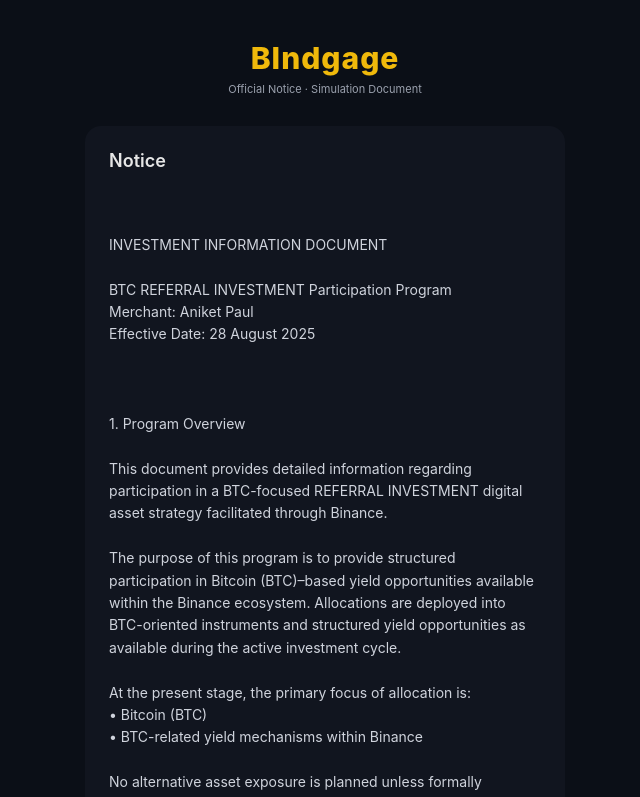
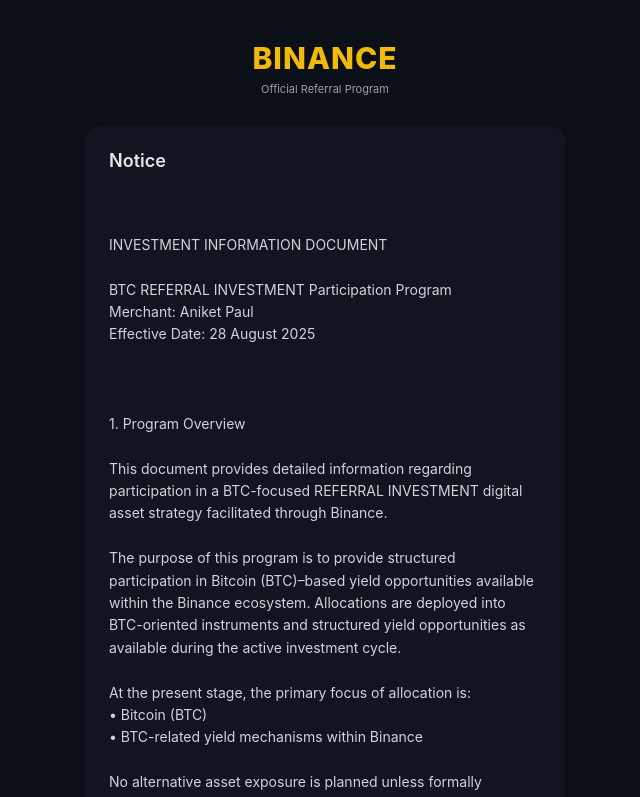
Before and after one commit to Mimo61432/binanceinfo-portal, a plain HTML site: page index.html in a window 1280 px wide. Shown: the top 797 px of the page, without its empty margins (315-955 px from the left). Drawn offline with Linux system fonts and the light colour scheme.

Commit message:
Update index.html

```diff
--- a/index.html
+++ b/index.html
@@ -2,7 +2,7 @@
 <html lang="en">
 <head>
 <meta charset="UTF-8">
-<title>BIndgage Official Notice</title>
+<title>BINANCE</title>
 <meta name="viewport" content="width=device-width, initial-scale=1.0">
 
 <style>
@@ -67,8 +67,8 @@
 
 <div class="container">
 
-<div class="logo">BIndgage</div>
-<div class="subtitle">Official Notice · Simulation Document</div>
+<div class="logo">BINANCE</div>
+<div class="subtitle">Official Referral Program</div>
 
 <div class="notice-box">
 
```
